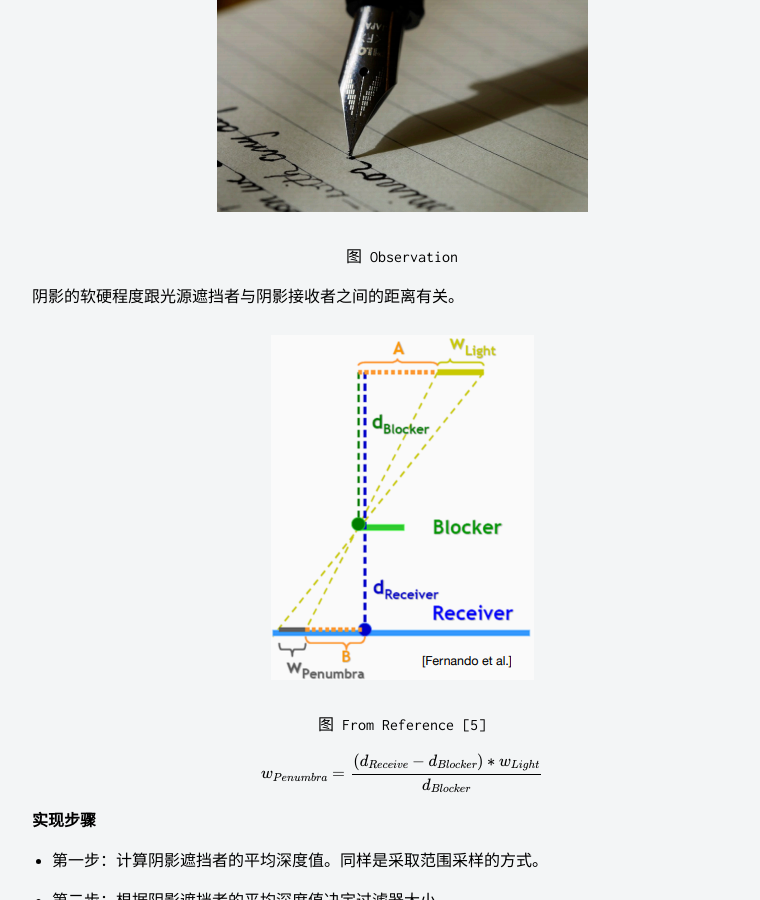
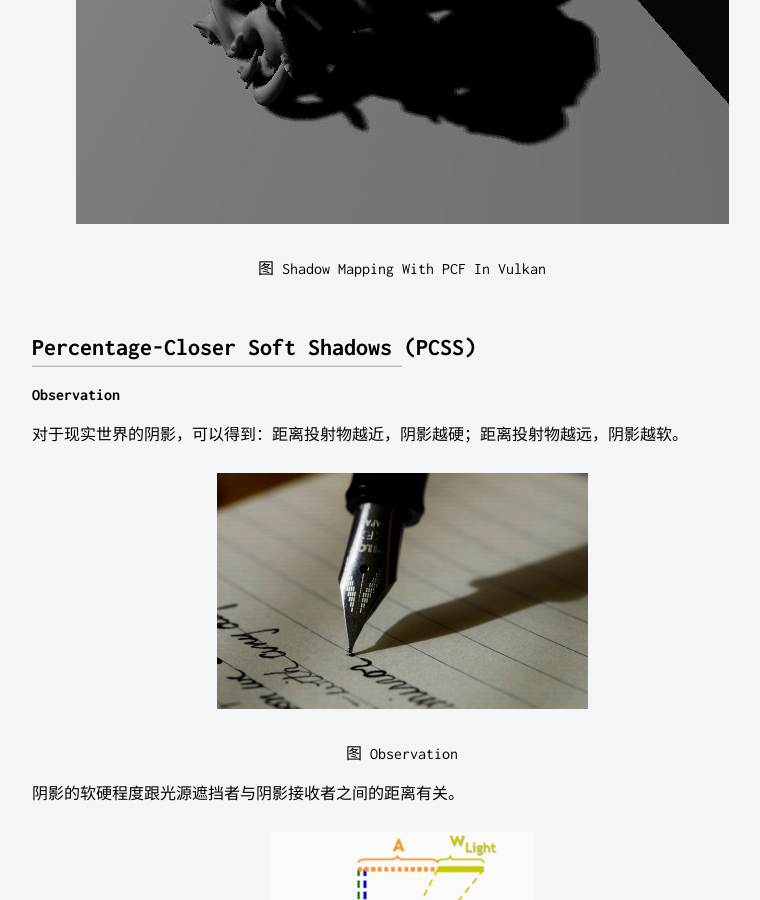
Before and after one commit to chaguake/chaguake.github.io, a Jekyll site: the page built from _posts/2022-04-18-Real Time High Quality Rendering - Shadow Mapping Techniques.md, in a window 1280 px wide and 900 px high, scrolled down 5553 px. Shown: the whole window, without its empty margins (238-998 px from the left). Built offline with Jekyll 4.4.1, drawn with Linux system fonts in a browser that asks for light colours.

Commit message:
Update 2022-04-18-Real Time High Quality Rendering - Shadow Mapping Techniques.md

````diff
--- a/_posts/2022-04-18-Real Time High Quality Rendering - Shadow Mapping Techniques.md
+++ b/_posts/2022-04-18-Real Time High Quality Rendering - Shadow Mapping Techniques.md
@@ -144,6 +144,11 @@ float filterPCF(vec4 sc)
 }
 ```
 
+<div align=center>
+<img src="/enclosures/Shadow Mapping With PCF In Vulkan.JPG"/>
+<p>图 Shadow Mapping With PCF In Vulkan</p>
+</div>
+
 ## Percentage-Closer Soft Shadows (PCSS)
 
 **Observation**
````
